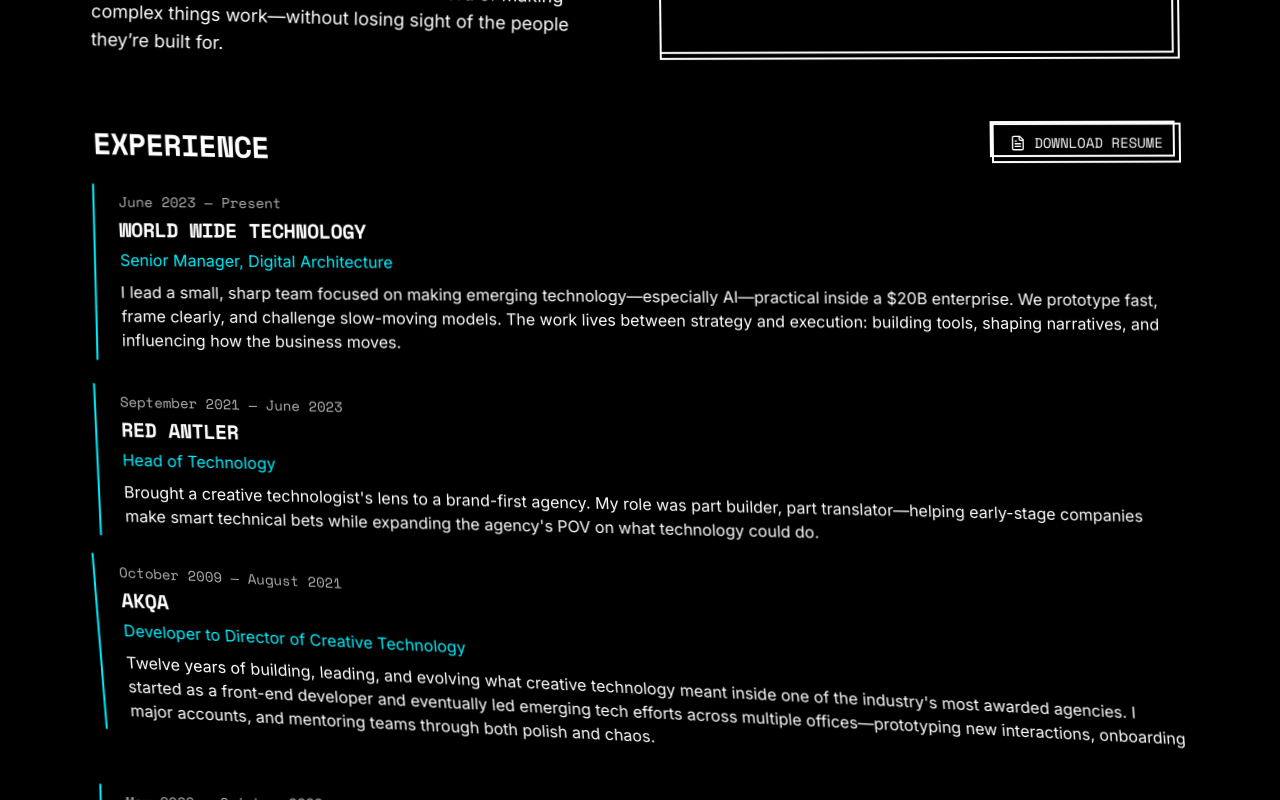
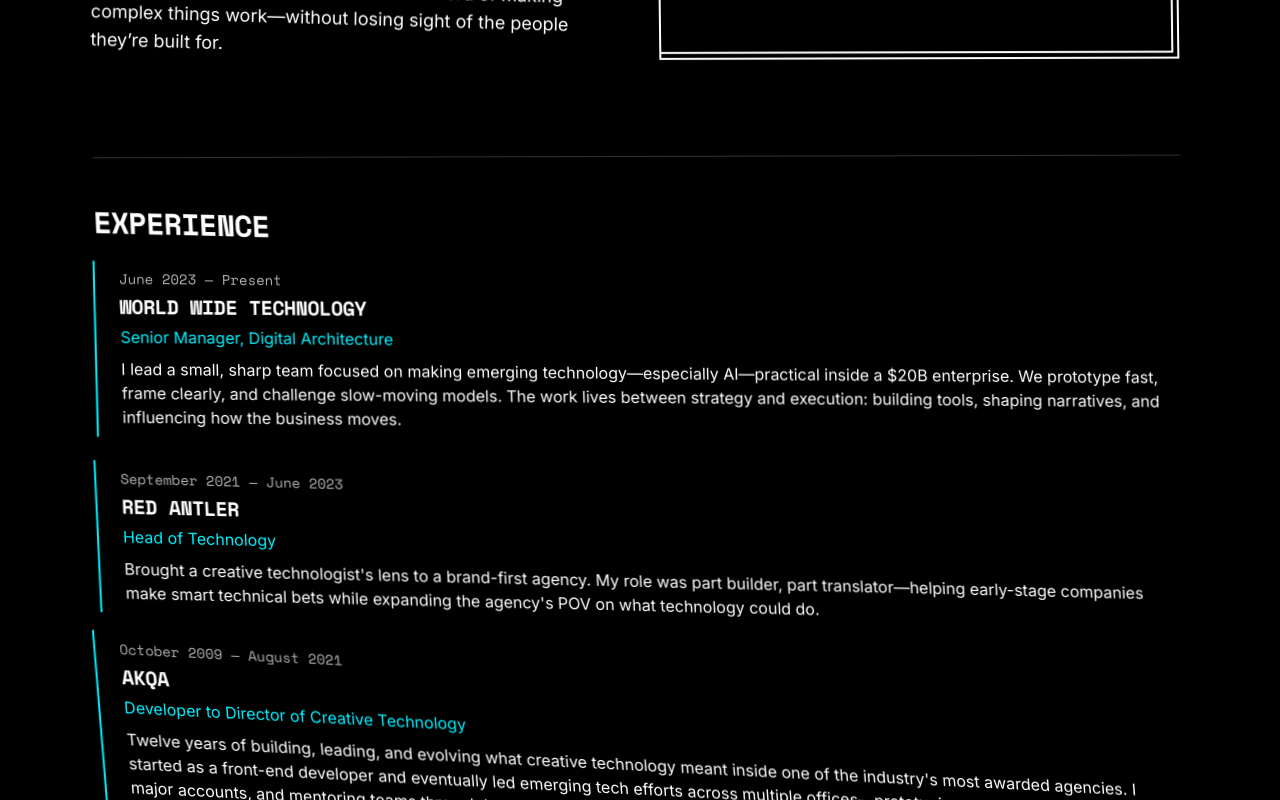
Before and after one commit to scullum/scottcullum, a Next.js app: page /about in a window 1280 px wide. Shown: the part 800-1600 px from the top of the page. Built offline with nearby package versions, Linux system fonts and the light colour scheme.

Commit message:
feat: add vertical padding between about sections and use resume feature flag

```diff
--- a/app/about/page.tsx
+++ b/app/about/page.tsx
@@ -4,6 +4,7 @@
 import { SkewedH1, SkewedH2 } from "@/components/skewed-elements";
 import dynamic from "next/dynamic";
 import { SkewedParagraphGroup } from "@/components/skewed-paragraph-group";
+import { features } from "@/config/features";
 
 // Import SkewedContainer for unique skew effects
 const SkewedContainer = dynamic(() => import("@/components/skewed-container"), {
@@ -50,10 +51,11 @@
         </div>
       </div>
 
-      <div className="mt-16">
+      <div className="mt-24 pt-12 border-t border-[var(--border)]">
         <div className="flex justify-between items-center mb-6">
           <SkewedH2 className="text-2xl md:text-3xl">{aboutData.experience.title}</SkewedH2>
 
+          {features.showResume && (
             <a
               href="/scott-cullum-resume.pdf"
               download
@@ -62,6 +64,7 @@
               <FileText size={16} className="mr-2" />
               Download Resume
             </a>
+          )}
         </div>
 
         <div className="space-y-8">
```
Lines whose indentation alone changed are shown as unchanged.
